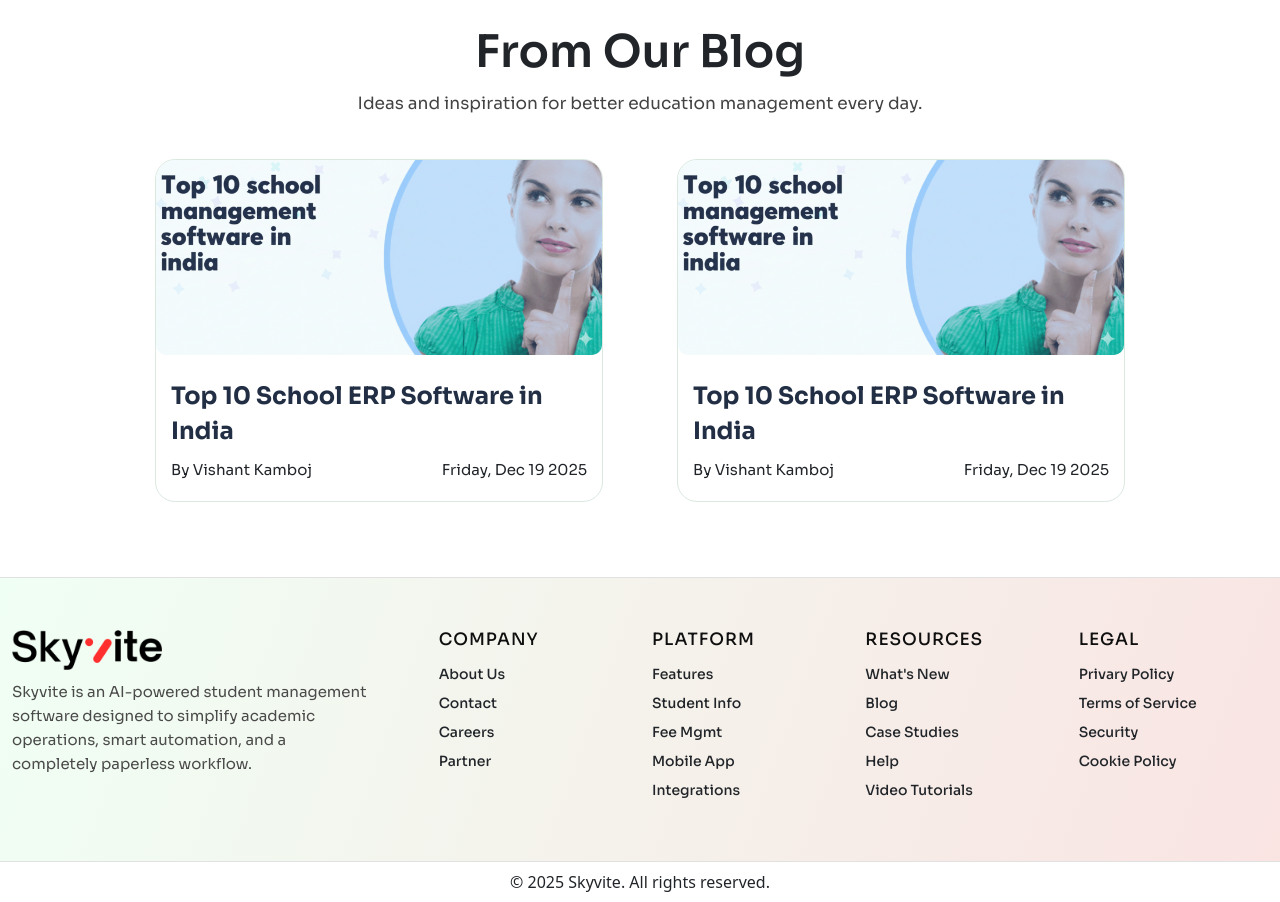
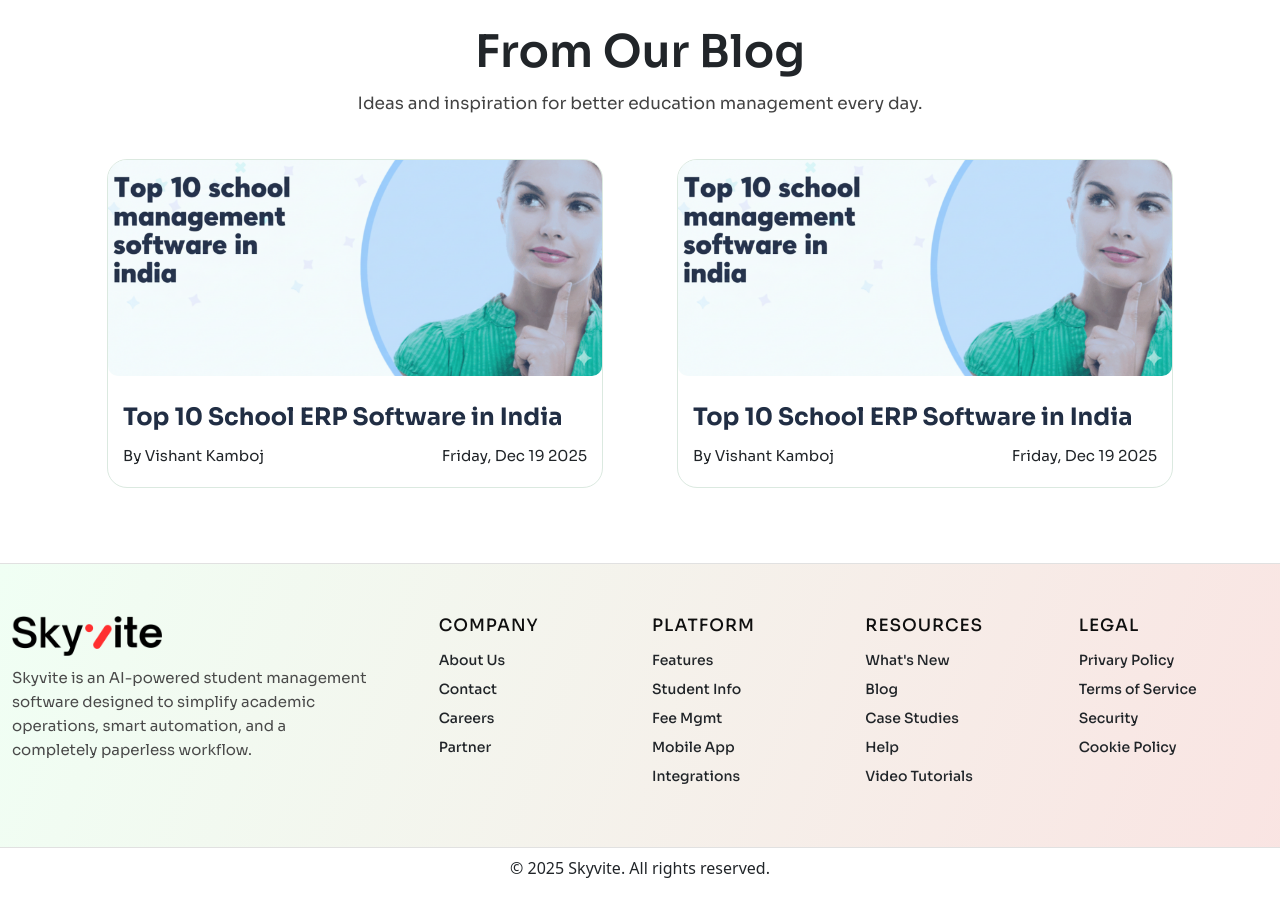
Before and after one commit to villofarm/skyvite, a React (Vite) app: page / in a window 1280 px wide. Shown: the part 3420-4322 px from the top of the page. Built offline with nearby package versions, Linux system fonts and the light colour scheme; the HTML template or start-up script is replaced by a standard one.

Commit message:
push latest code

```diff
--- a/src/pages/Home.jsx
+++ b/src/pages/Home.jsx
@@ -213,7 +213,7 @@ export default function Home() {
       </div>
     </div>
 
-    <div className="row px-5">
+    <div className="row">
       <div className="col-md-6">
         <div className="blogmaincard">
           <a>
```
